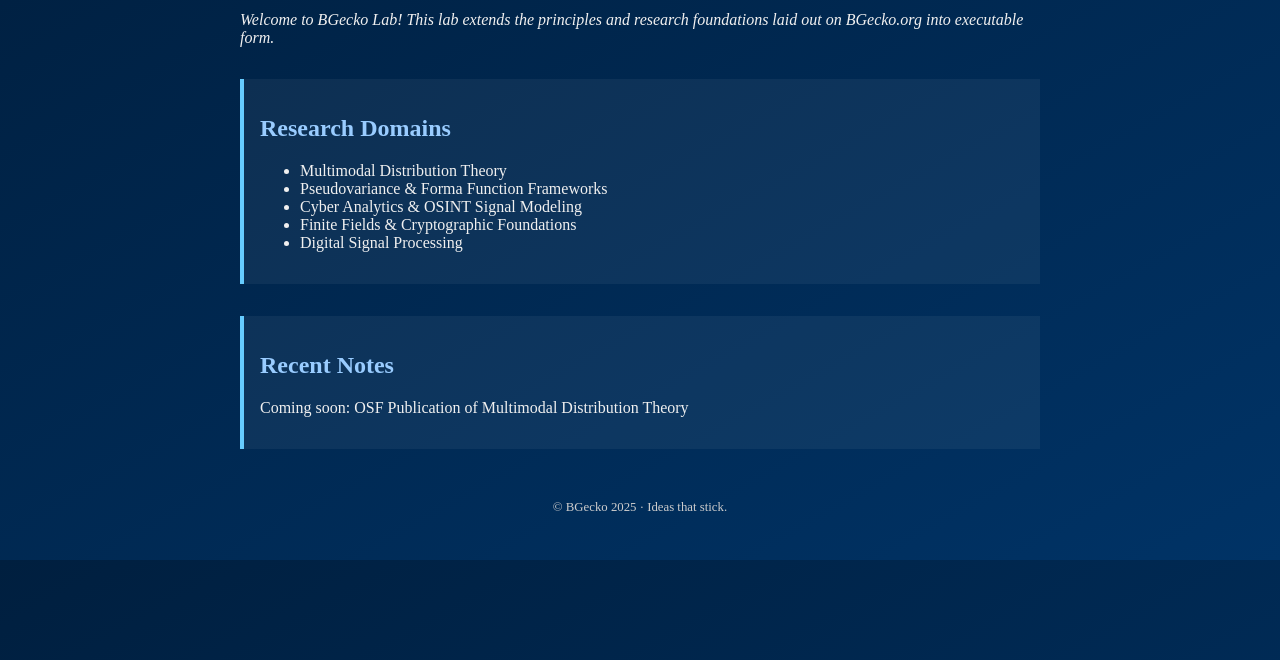
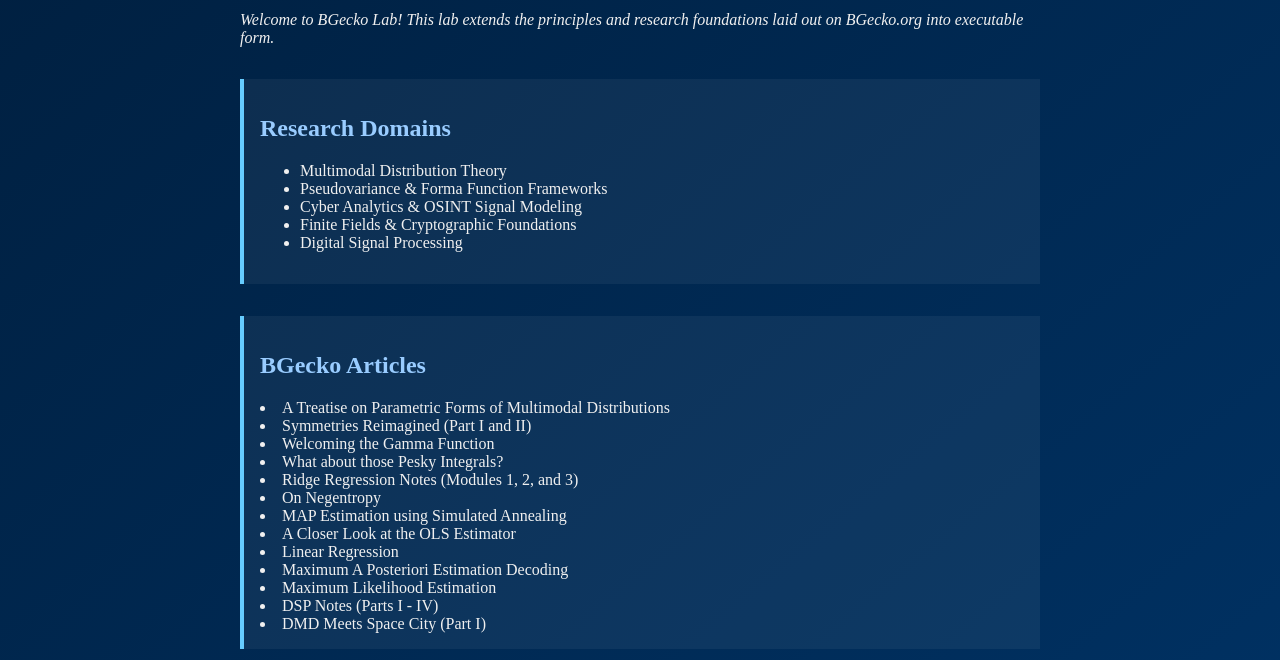
Before and after one commit to BGeckoResearch/BGeckoResearch.github.io, a plain HTML site: page index.html in a window 1280 px wide. Shown: the part 140-800 px from the top of the page. Drawn offline with nearby package versions, Linux system fonts and the light colour scheme.

Commit message:
Update index.html
Including a list of published BGecko Articles.

```diff
--- a/index.html
+++ b/index.html
@@ -24,6 +24,24 @@
             </ul>
         </div>
         <div class="section">
+            <h2>BGecko Articles</h2>
+            <u1>
+                <li> A Treatise on Parametric Forms of Multimodal Distributions</li>
+                <li> Symmetries Reimagined (Part I and II)</li>
+                <li> Welcoming the Gamma Function</li>
+                <li> What about those Pesky Integrals?</li>
+                <li> Ridge Regression Notes (Modules 1, 2, and 3)</li>
+                <li> On Negentropy</li>
+                <li> MAP Estimation using Simulated Annealing</li>
+                <li> A Closer Look at the OLS Estimator</li>
+                <li> Linear Regression</li>
+                <li> Maximum A Posteriori Estimation Decoding</li>
+                <li> Maximum Likelihood Estimation</li>
+                <li> DSP Notes (Parts I - IV)</li>
+                <li> DMD Meets Space City (Part I)</li>
+            </u1>
+        </div>
+        <div class="section">
             <h2>Recent Notes</h2>
             <p>Coming soon: OSF Publication of Multimodal Distribution Theory </p>
         </div>
```
